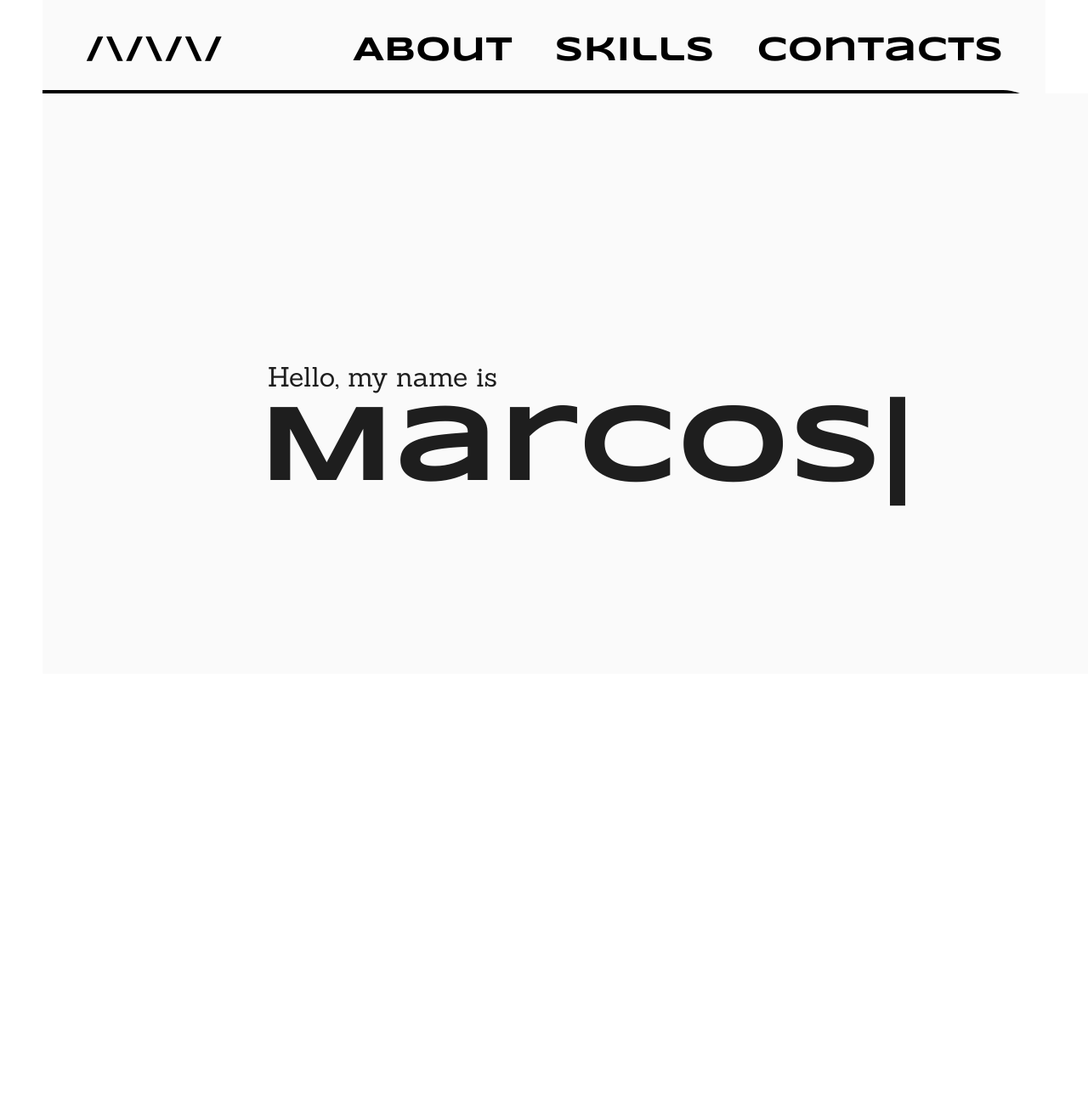
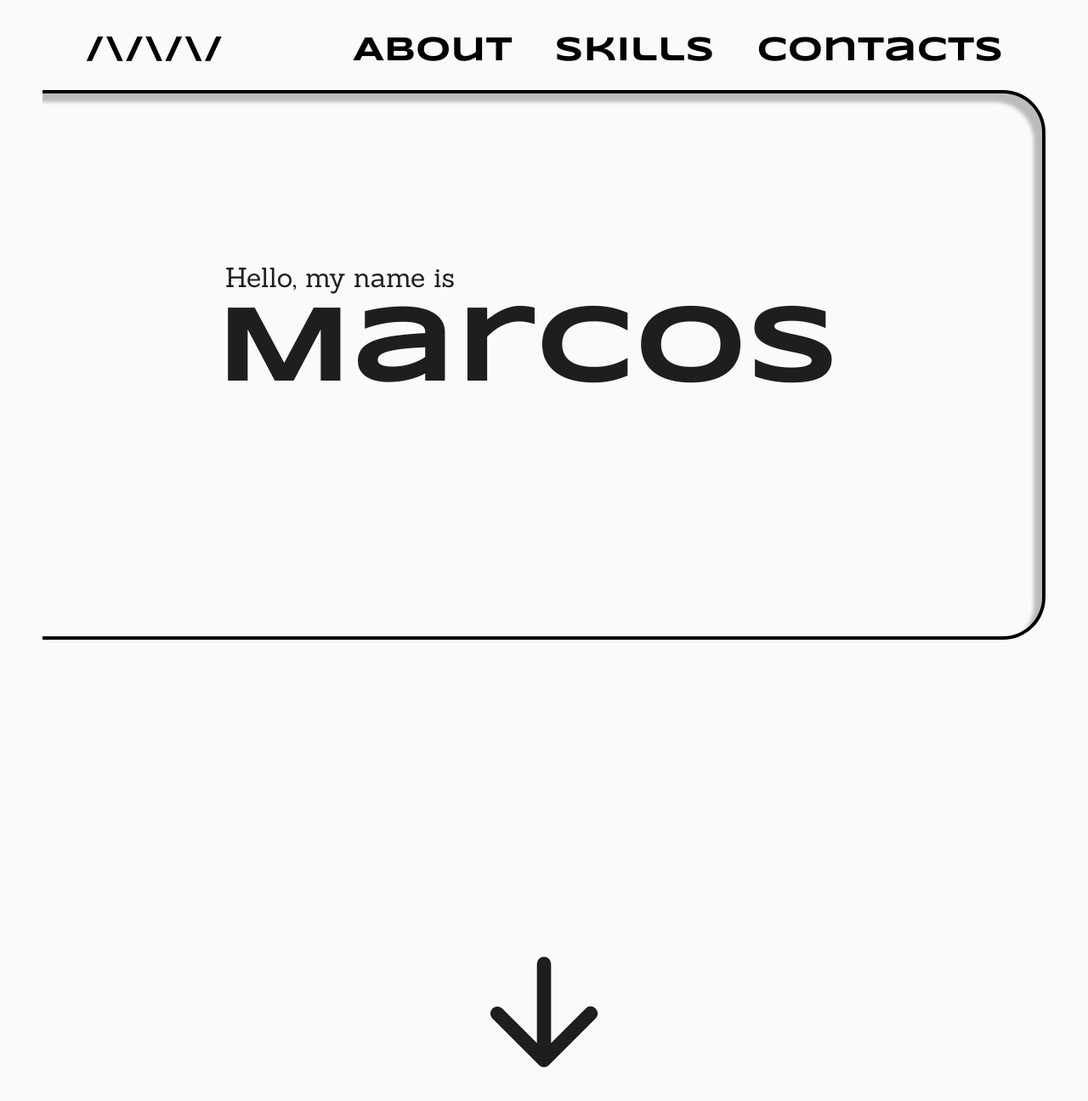
Before and after one commit to omarcosvbn/portfolio, a Next.js app: page / in a window 1280 px wide. Shown: the top 1296 px of the page at 85% size. Before the commit the page ends 800 px from the top, so only its background shows below. Built offline with nearby package versions, Linux system fonts and the light colour scheme.

Commit message:
Home almost done

```diff
--- a/src/app/page.tsx
+++ b/src/app/page.tsx
@@ -2,11 +2,13 @@
 import { TypeAnimation } from "react-type-animation";
 import style from "../styles/Home.module.scss";
 import Overlay from "../components/Overlay/Overlay";
+import Image from "next/image";
 
 export default function Home() {
   return (
-    <Overlay>
-      <div className={style.thirds}>
+    <>
+      <Overlay />
+        <div className={style.thirds__first}>
           <h1 className={style.thirds__first__hi}>Hello, my name is</h1>
           <TypeAnimation
             className={style.thirds__first__name}
@@ -18,19 +20,20 @@ export default function Home() {
           />
         </div>
 
-      <div className={style.thirds}>
-        <img
+        <div className={style.thirds__second}>
+          <Image
             src="/images/arrow.svg"
             alt=""
-          width="100px"
-          className={style.thirds__arrow}
+            width={200}
+            height={200}
+            className={style.thirds__second__arrow}
           />
         </div>
 
-      <div className={style.thirds}>
+        <div className={style.thirds__third}>
           <h2>projects</h2>
           <h2>projects</h2>
         </div>
-    </Overlay>
+    </>
   );
 }
--- a/src/styles/Home.module.scss
+++ b/src/styles/Home.module.scss
@@ -2,6 +2,8 @@
 @import url("https://fonts.googleapis.com/css2?family=Syncopate:wght@400;700&display=swap");
 
 .thirds {
+  &__first {
+    margin-top: -100vh;
     width: 100vw;
     height: 100vh;
 
@@ -14,9 +16,6 @@
     align-items: center; /* Center horizontally */
 
     z-index: 0;
-
-  &__first{
-
     &__hi {
       font-family: "Sanchez", serif;
       font-weight: 400;
@@ -31,7 +30,34 @@
     }
   }
 
+  &__second {
+    width: 100vw;
+    height: 100vh;
+
+    background-color: #fafafa;
+    color: #1e1e1e;
+
+    display: flex;
+    flex-direction: column; /* Stack children vertically */
+    justify-content: center; /* Center vertically */
+    align-items: center; /* Center horizontally */
+
+    z-index: 0;
     &__arrow {
-
     }
   }
+  &__third {
+    width: 100vw;
+    height: 100vh;
+
+    background-color: #fafafa;
+    color: #1e1e1e;
+
+    display: flex;
+    flex-direction: column; /* Stack children vertically */
+    justify-content: center; /* Center vertically */
+    align-items: center; /* Center horizontally */
+
+    z-index: 0;
+  }
+}
```
Lines whose indentation alone changed are shown as unchanged.
